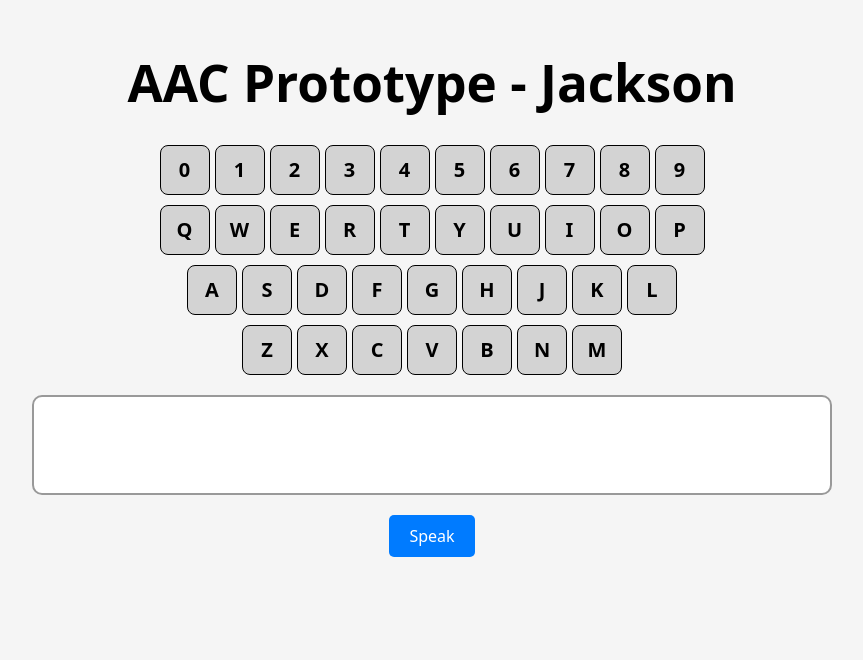
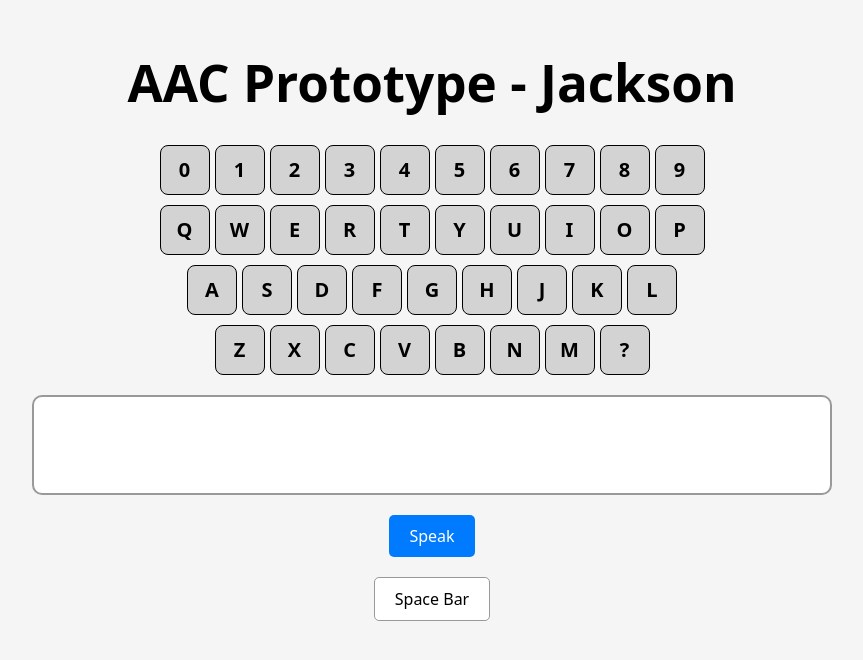
Before and after one commit to mslaurenajackson/AacReact, a React (Vite) app: page / in a window 1280 px wide. Shown: the top 660 px of the page, without its empty margins (208-1071 px from the left). Built offline with nearby package versions, Linux system fonts and the light colour scheme.

Commit message:
Updated App.jsx to add spacebar and question mark

```diff
--- a/src/App.jsx
+++ b/src/App.jsx
@@ -18,10 +18,10 @@ function App() {
   // used nested arrays to immulate a keyboard layout
 
   const keyboardRows = [
-                      [0, 1, 2, 3, 4, 5, 6, 7, 8, 9],
+                      [0, 1, 2, 3, 4, 5, 6, 7, 8, 9,],
             ['Q', 'W', 'E', 'R', 'T', 'Y', 'U', 'I', 'O', 'P'],
                ['A', 'S', 'D', 'F', 'G', 'H', 'J', 'K', 'L'],
-                    ['Z', 'X', 'C', 'V', 'B', 'N', 'M']
+                    ['Z', 'X', 'C', 'V', 'B', 'N', 'M', '?']
   ];
 
   const handleDragStart = (letter) => {
@@ -40,6 +40,10 @@ function App() {
       setCommunication([]);
     };
     speechSynthesis.speak(utterance);
+  };
+
+  const handleSpaceBar = () => {
+    setCommunication((prev) => [...prev, ' ']); // Add a space to the communication state
   };
 
   return (
@@ -129,6 +133,22 @@ function App() {
     >
       Speak
     </button>
+
+    <button
+  onClick={handleSpaceBar}
+  style={{
+    marginTop: '20px',
+    padding: '10px 20px',
+    fontSize: '16px',
+    backgroundColor: 'white',
+    color: 'black',
+    border: '1px solid #999',
+    borderRadius: '5px',
+    cursor: 'pointer',
+  }}
+>
+  Space Bar
+</button>
   </div>
 
     </>
```
